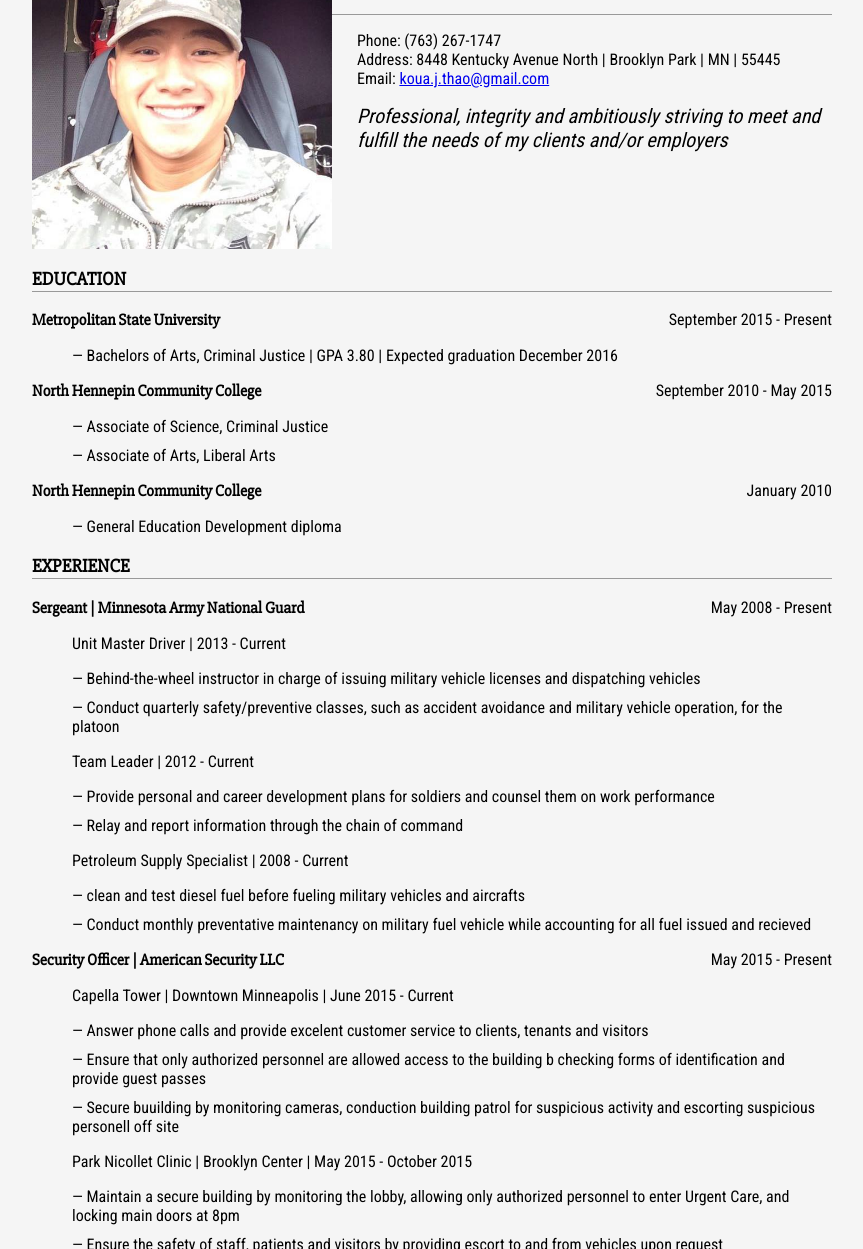
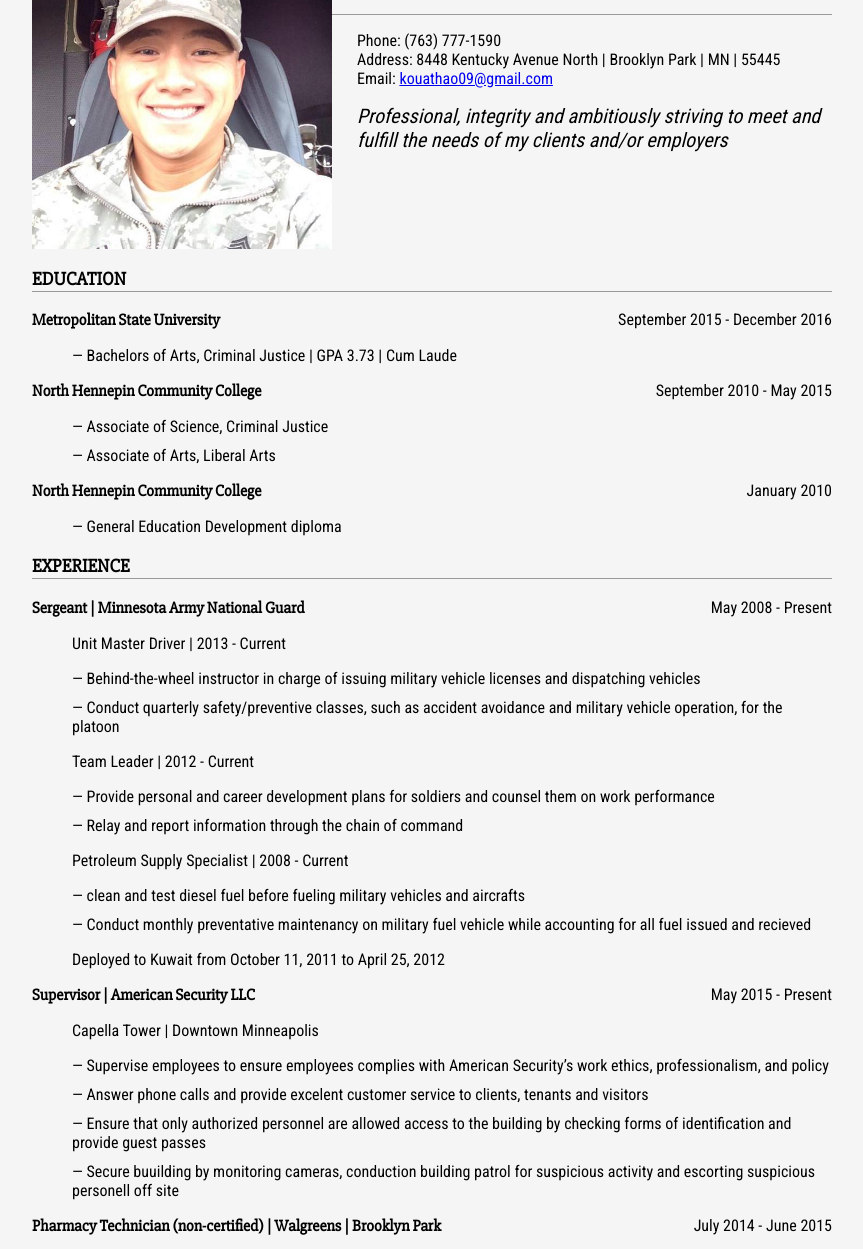
Before and after one commit to kouathao09/kouathao09.github.io, a plain HTML site: page index.html in a window 1280 px wide. Shown: the part 151-1400 px from the top of the page, without its empty margins (208-1071 px from the left). Drawn offline with Linux system fonts and the light colour scheme.

Commit message:
Update index.html

```diff
--- a/index.html
+++ b/index.html
@@ -2,7 +2,7 @@
 <html lang="en">
 	<head>
 		<meta charset="utf-8">
-		<title>Koua Thao - Resume</title>
+		<title>Koua Thao - Portfolio</title>
 		<link href='https://fonts.googleapis.com/css?family=Slabo+27px|Roboto+Condensed' rel='stylesheet' type='text/css'>
 		<link rel="stylesheet" type="text/css" href="style.css">
 	</head>
@@ -18,11 +18,11 @@
 
 			<div id="content-info">
 				<p>
-					Phone: (763) 267-1747
+					Phone: (763) 777-1590
 					<br>
 					Address: 8448 Kentucky Avenue North | Brooklyn Park | MN | 55445
 					<br>
-					Email: <a href="mailto:koua.j.thao@gmail.com">koua.j.thao@gmail.com</a>
+					Email: <a href="mailto:kouathao09@gmail.com">kouathao09@gmail.com</a>
 				</p>
 			</div>
 
@@ -38,7 +38,7 @@
 					<div>
 						<h3>EDUCATION</h3>
 						<div class="block-date">
-								<div class="date">September 2015 - Present</div>
+								<div class="date">September 2015 - December 2016</div>
 								<h4>Metropolitan State University</h4>
 
 						</div>
@@ -46,7 +46,7 @@
 						<div class"block-content">
 								<ul>
 									<li>
-										&mdash; Bachelors of Arts, Criminal Justice | GPA  3.80 | Expected graduation December 2016
+										&mdash; Bachelors of Arts, Criminal Justice | GPA  3.73 | Cum Laude
 									</li>
 								</ul>
 							<div class="block-date">
@@ -108,26 +108,25 @@
 									</li>
 								</ul>
 						</div>
+						<div class="block-content">
+							<ul>
+								<li>
+									Deployed to Kuwait from October 11, 2011 to April 25, 2012
+								</li>
+							</ul>
+						</div>
 						<div class="block-date">
 								<div class="date">May 2015 - Present</div>
-								<h4>Security Officer | American Security LLC</h4>
+								<h4>Supervisor | American Security LLC</h4>
 						</div>
 						<div class"block-content">
 								<ul>
 									<li>
-									<p>Capella Tower | Downtown Minneapolis | June 2015 - Current</p>
-									&mdash; Answer phone calls and provide excelent customer service to clients, tenants and visitors</li>
-									<li>&mdash; Ensure that only authorized personnel are allowed access to the building b checking forms of identification and provide guest passes</li>
+									<p>Capella Tower | Downtown Minneapolis</p>
+									<li>&mdash; Supervise employees to ensure employees complies with American Security’s work ethics, professionalism, and policy </li>
+									<li>&mdash; Answer phone calls and provide excelent customer service to clients, tenants and visitors</li>
+									<li>&mdash; Ensure that only authorized personnel are allowed access to the building by checking forms of identification and provide guest passes</li>
 									<li>&mdash; Secure buuilding by monitoring cameras, conduction building patrol for suspicious activity and escorting suspicious personell off site</li>
-								</ul>
-						</div>
-						<div class"block-content">
-								<ul>
-									<li>
-									<p>Park Nicollet Clinic | Brooklyn Center | May 2015 - October 2015</p>
-									&mdash; Maintain a secure building by monitoring the lobby, allowing only authorized personnel to enter Urgent Care, and locking main doors at 8pm</li>
-									<li>&mdash; Ensure the safety of staff, patients and visitors by providing escort to and from vehicles upon request</li>
-									<li>&mdash; Report emergencies, suspicious behaviors, and writing accident reports</li>
 								</ul>
 						</div>
 						<div class="block-date">
@@ -200,7 +199,7 @@
 						</div>
 						<div class"block-content">
 								<ul>
-									<li>&mdash; Emergency Medical First Responder | CPR | Secret Clearance</li>
+									<li>&mdash; CPR | Secret Clearance</li>
 								</ul>
 						</div>
 						<div class="block-date">
@@ -209,7 +208,7 @@
 						</div>
 						<div class"block-content">
 								<ul>
-									<li>&mdash; Mocrosoft Word | Microsoft Excel | Microsoft PowerPoint | Microsoft Structured Query Language (SQL)</li>
+									<li>&mdash; Mocrosoft Word | Microsoft Excel | Microsoft PowerPoint | Microsoft Structured Query Language (SQL) | HTML | CSS | Javascript</li>
 								</ul>
 						</div>
 						<div class="block-date">
```
